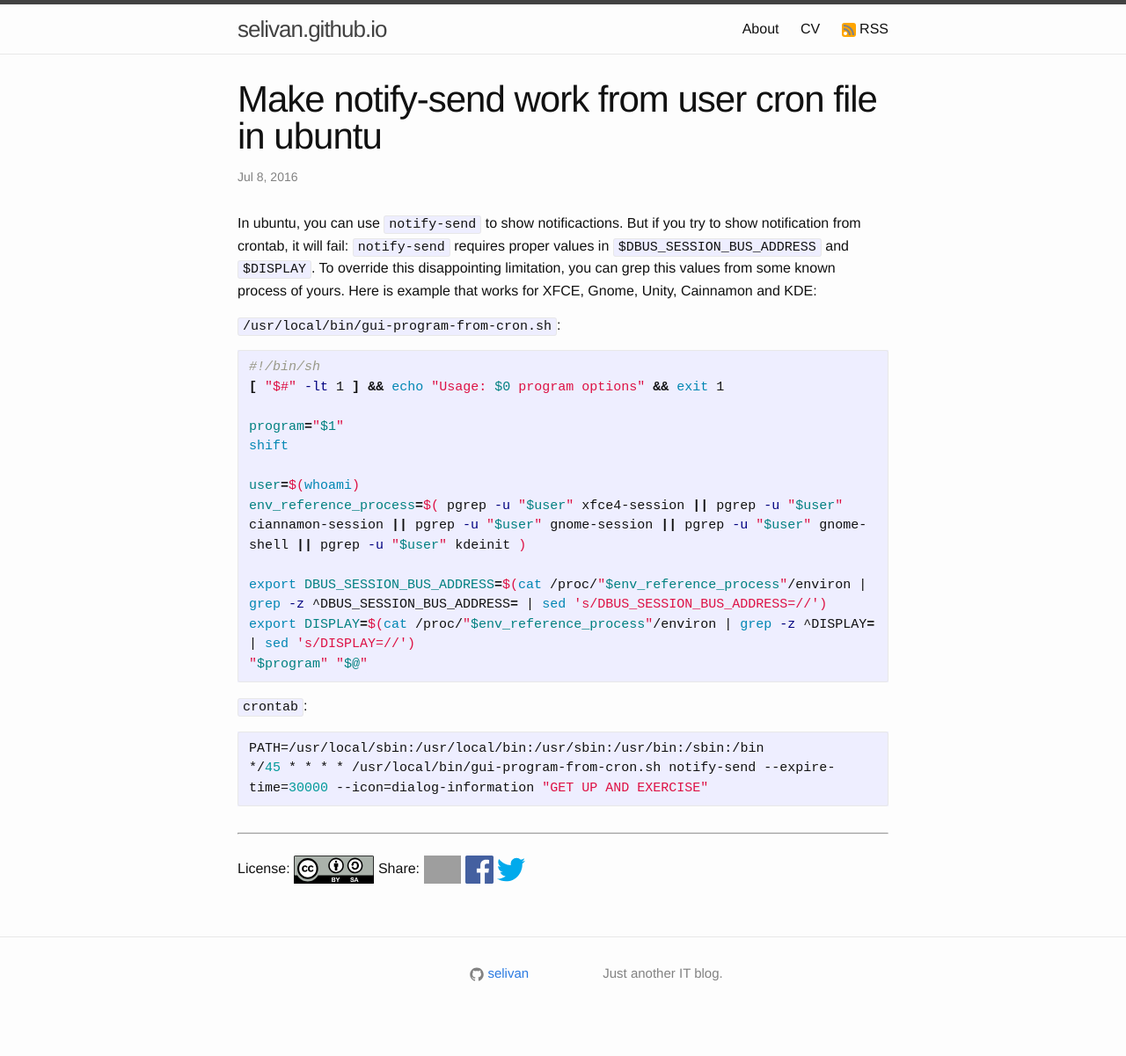
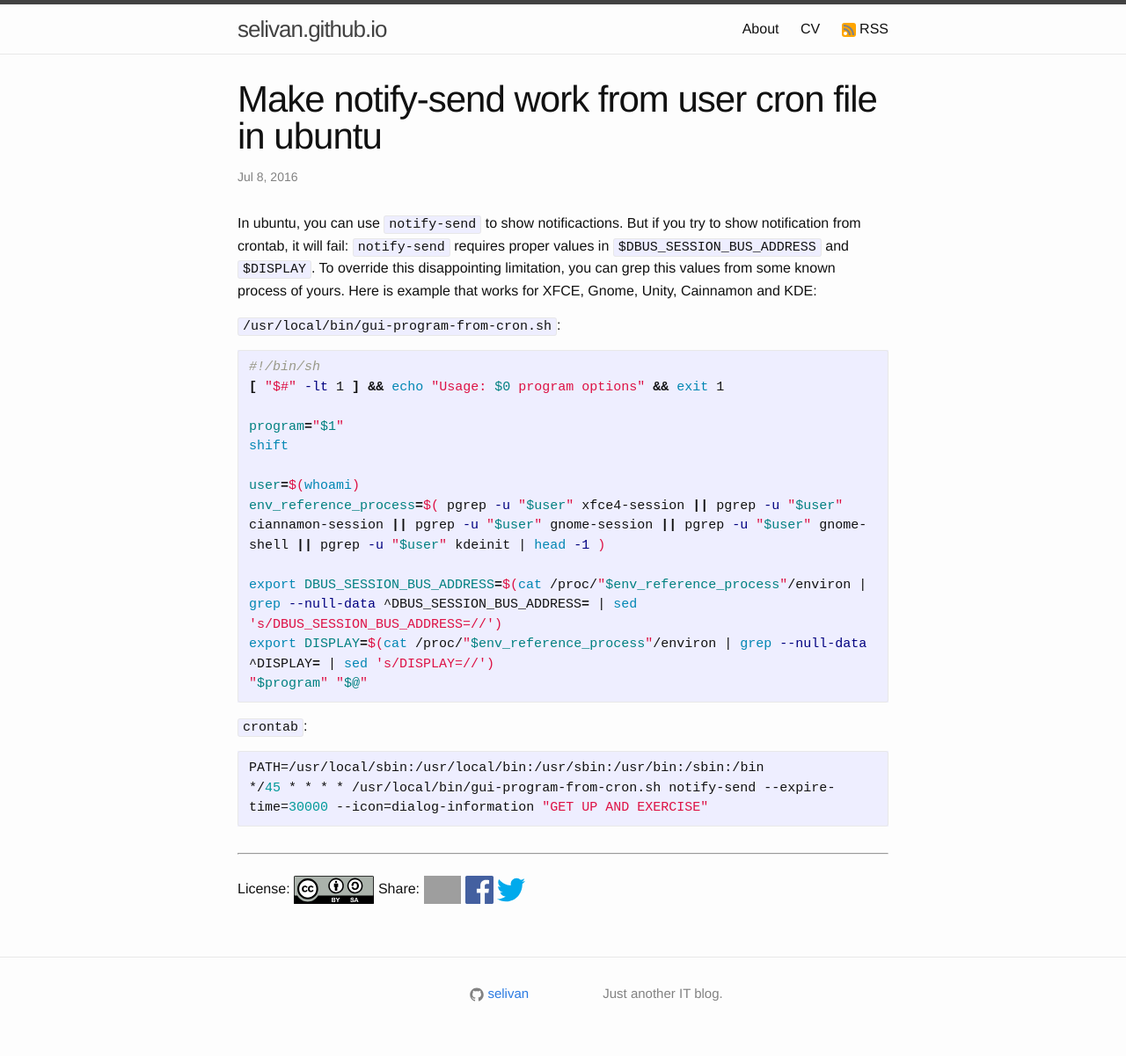
Before and after one commit to selivan/selivan.github.io, a Jekyll site: the page built from _posts/2016-07-08-notify-send-from-cron-in-ubuntu.md, in a window 1280 px wide. Shown: the whole page at 88% size. Built offline with Jekyll 4.4.1, drawn with Linux system fonts in a browser that asks for light colours; comment, search, counter and statistics services are not loaded; before the commit the page ends 1179 px from its top, so only the background shows below that; grey boxes are pictures that could not be loaded.

Commit message:
Update article - small improvements in script
Script:
use head -1 in case multiple processes are found
use --null-data grep option, which is more clear than one-letter -z

````diff
--- a/_posts/2016-07-08-notify-send-from-cron-in-ubuntu.md
+++ b/_posts/2016-07-08-notify-send-from-cron-in-ubuntu.md
@@ -15,10 +15,10 @@ program="$1"
 shift
 
 user=$(whoami)
-env_reference_process=$( pgrep -u "$user" xfce4-session || pgrep -u "$user" ciannamon-session || pgrep -u "$user" gnome-session || pgrep -u "$user" gnome-shell || pgrep -u "$user" kdeinit )
+env_reference_process=$( pgrep -u "$user" xfce4-session || pgrep -u "$user" ciannamon-session || pgrep -u "$user" gnome-session || pgrep -u "$user" gnome-shell || pgrep -u "$user" kdeinit | head -1 )
 
-export DBUS_SESSION_BUS_ADDRESS=$(cat /proc/"$env_reference_process"/environ | grep -z ^DBUS_SESSION_BUS_ADDRESS= | sed 's/DBUS_SESSION_BUS_ADDRESS=//')
-export DISPLAY=$(cat /proc/"$env_reference_process"/environ | grep -z ^DISPLAY= | sed 's/DISPLAY=//')
+export DBUS_SESSION_BUS_ADDRESS=$(cat /proc/"$env_reference_process"/environ | grep --null-data ^DBUS_SESSION_BUS_ADDRESS= | sed 's/DBUS_SESSION_BUS_ADDRESS=//')
+export DISPLAY=$(cat /proc/"$env_reference_process"/environ | grep --null-data ^DISPLAY= | sed 's/DISPLAY=//')
 "$program" "$@"
 ```
 
````
